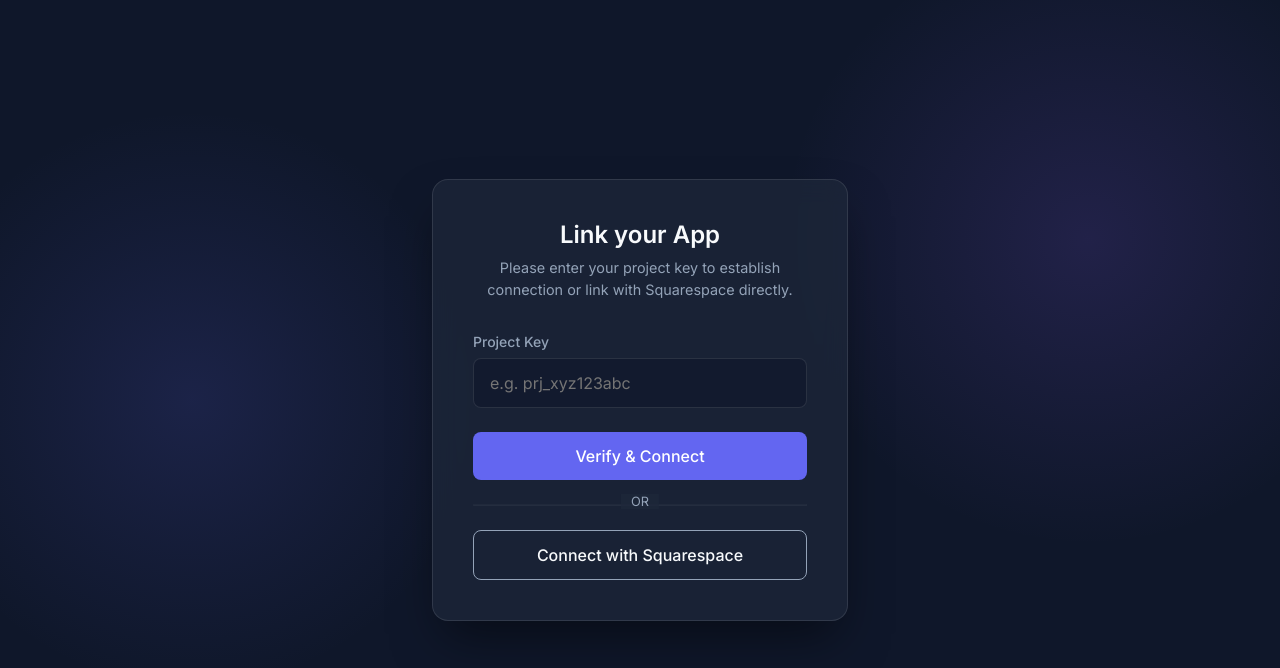
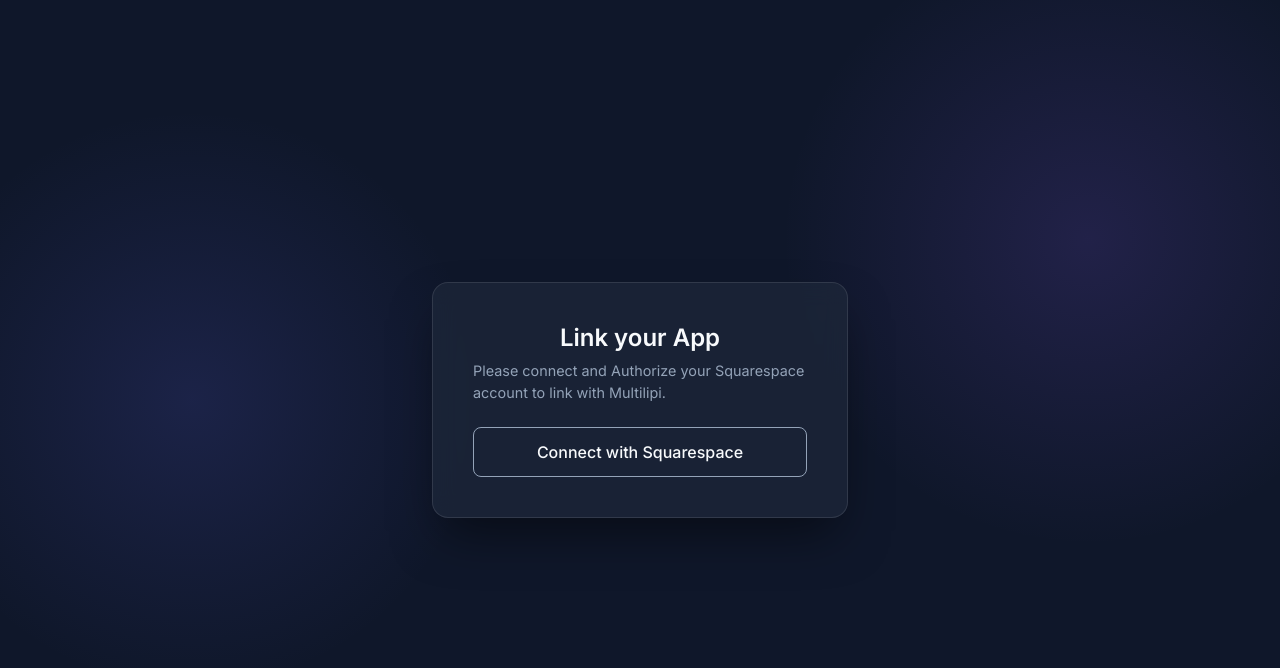
Before and after one commit to HemangTheHuman/squarespace-dummy, a Flask app: page / in a window 1280 px wide. Shown: the top 668 px of the page. Run offline with Flask 3, Linux system fonts and the light colour scheme.

Commit message:
bug fix 1

```diff
--- a/templates/index.html
+++ b/templates/index.html
@@ -323,7 +323,8 @@
                     </div>
                     <div class="data-row">
                         <span class="data-label">URL</span>
-                        <span class="data-value"><a href="{{ website_info.url }}" target="_blank" style="color:var(--primary); text-decoration:none;">{{ website_info.url }}</a></span>
+                        <span class="data-value"><a href="{{ website_info.url }}" target="_blank"
+                                style="color:var(--primary); text-decoration:none;">{{ website_info.url }}</a></span>
                     </div>
                     <div class="data-row">
                         <span class="data-label">Site ID</span>
@@ -340,18 +341,22 @@
                     {% if website_info.location %}
                     <div class="data-row">
                         <span class="data-label">Location</span>
-                        <span class="data-value">{{ website_info.location.region }}, {{ website_info.location.country }}</span>
+                        <span class="data-value">{{ website_info.location.region }}, {{ website_info.location.country
+                            }}</span>
                     </div>
                     {% endif %}
                 </div>
 
-                <button class="btn" style="background: transparent; border: 1px solid var(--text-muted); color: var(--text-main);" onclick="window.location.href='/login/squarespace'">Reconnect Site</button>
+                <button class="btn"
+                    style="background: transparent; border: 1px solid var(--text-muted); color: var(--text-main);"
+                    onclick="window.location.href='/login/squarespace'">Reconnect Site</button>
             </div>
 
             <!-- Multilipi Box -->
             <div class="card">
                 <h1 style="text-align: left;">Connect Multilipi</h1>
-                <p class="subtitle" style="text-align: left; margin-bottom: 1.5rem;">Enter your Multilipi key to verify and fetch available languages.</p>
+                <p class="subtitle" style="text-align: left; margin-bottom: 1.5rem;">Enter your Multilipi key to verify
+                    and fetch available languages.</p>
 
                 <div class="input-group">
                     <label for="multilipi-key">Multilipi Key</label>
@@ -383,27 +388,11 @@
             <!-- Step 1: Input -->
             <div id="step-input" class="step active">
                 <h1>Link your App</h1>
-                <p class="subtitle">Please enter your project key to establish connection or link with Squarespace directly.</p>
+                <p class="subtitle" style="text-align: left; margin-bottom: 1.5rem;">Please connect and Authorize your
+                    Squarespace account to link with Multilipi.</p>
 
-                <form id="verify-form">
-                    <div class="input-group">
-                        <label for="project-key">Project Key</label>
-                        <input type="text" id="project-key" placeholder="e.g. prj_xyz123abc" autocomplete="off">
-                        <div id="error-msg" class="error-message"></div>
-                    </div>
-
-                    <button type="submit" class="btn" id="submit-btn" style="margin-bottom: 1rem;">
-                        <span class="btn-text">Verify & Connect</span>
-                        <div class="spinner"></div>
-                    </button>
-                </form>
-
-                <div style="text-align: center; margin: 1.5rem 0; position: relative;">
-                    <hr style="border-color: var(--border-color); opacity: 0.5;">
-                    <span style="position: absolute; top: -10px; left: 50%; transform: translateX(-50%); background: var(--surface-color); padding: 0 10px; font-size: 0.8rem; color: var(--text-muted);">OR</span>
-                </div>
-
-                <button class="btn" onclick="window.location.href='/login/squarespace'" style="background: transparent; border: 1px solid var(--text-muted); color: var(--text-main);">
+                <button class="btn" onclick="window.location.href='/login/squarespace'"
+                    style="background: transparent; border: 1px solid var(--text-muted); color: var(--text-main);">
                     Connect with Squarespace
                 </button>
             </div>
@@ -431,7 +420,8 @@
             <div id="step-instructions" class="step">
                 <h1>Final Step: Integration</h1>
                 <p class="subtitle">Copy the snippet below and paste it just before the closing
-                    <code>&lt;/head&gt;</code> tag of your website.</p>
+                    <code>&lt;/head&gt;</code> tag of your website.
+                </p>
 
                 <div class="code-block">
                     <div class="code-header">
@@ -500,11 +490,11 @@
                     multilipiError.textContent = data.message || data.error || 'Verification failed.';
                     multilipiError.style.display = 'block';
                 } else {
-                    sourceLangEl.textContent = data.source_language?.name || data.source_language || 'N/A';
+                    sourceLangEl.textContent = data.src_lang || 'N/A';
 
-                    let targets = Array.isArray(data.target_languages)
-                        ? data.target_languages.map(t => t.name || t).join(', ')
-                        : (data.target_languages || 'N/A');
+                    let targets = Array.isArray(data.languages)
+                        ? data.languages.map(t => t.name || t).join(', ')
+                        : (data.languages || 'N/A');
 
                     targetLangsEl.textContent = targets;
                     resultDiv.style.display = 'block';
```
